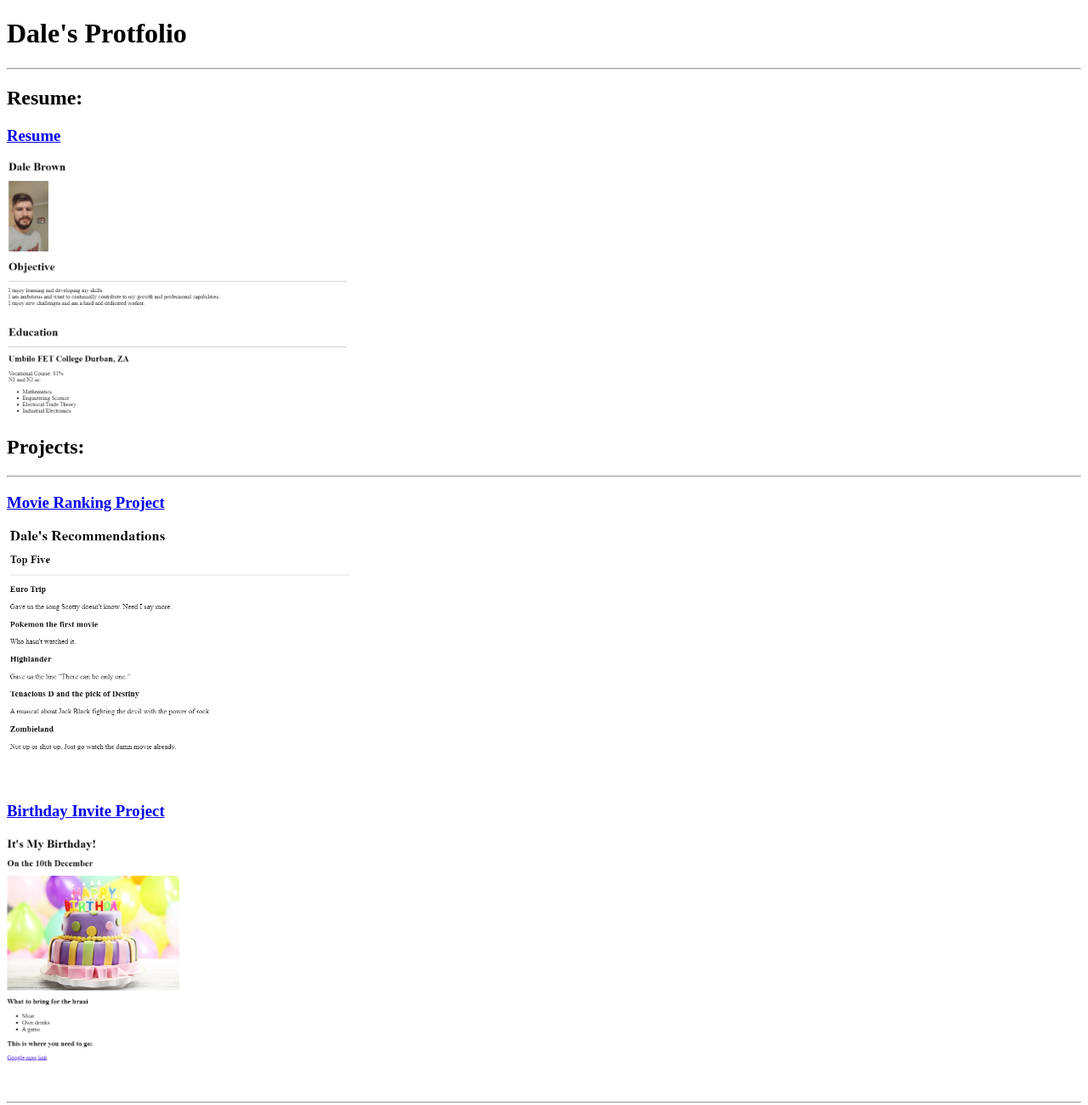
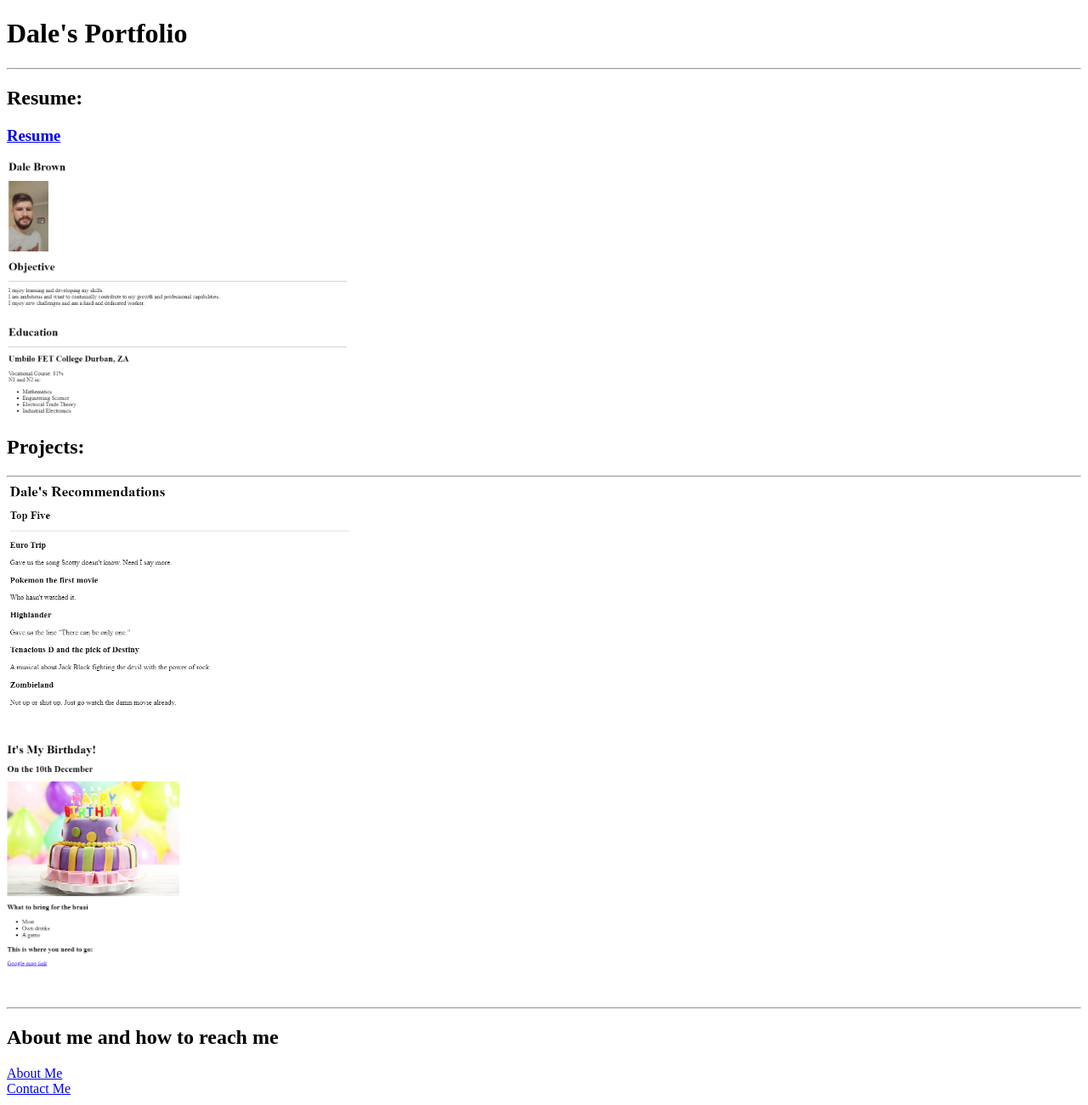
Before and after one commit to Dale-turtle/html-portfolio, a plain HTML site: page index.html in a window 1280 px wide. Shown: the top 1301 px of the page at 85% size. Drawn offline with Linux system fonts and the light colour scheme.

Commit message:
Add files via upload

```diff
--- a/index.html
+++ b/index.html
@@ -3,21 +3,21 @@
 <head>
     <meta charset="UTF-8">
     <meta name="viewport" content="width=device-width, initial-scale=1.0">
-    <title>Dale Brown's Protfolio</title>
+    <title>Dale Brown's Portfolio</title>
 </head>
 <body>
-    <h1>Dale's Protfolio</h1>
+    <h1>Dale's Portfolio</h1>
     <hr />
     <h2>Resume:</h2>
     <h3><a href="./public/Online Resume.html">Resume</a></h3>
     <img src="./assets/images/Resume image.png" height="300" alt="image of Dale Brown's Resume"/>
     <h2>Projects:</h2>
     <hr />
-    <h3><a href="./public/Movie rankings.html">Movie Ranking Project</a></h3>
-    <img src="./assets/images/Movie ranking List.png" height="300" alt="movie ranking project preview"/>
+    <a href="./public/Movie rankings.html"><img src="./assets/images/Movie ranking List.png" height="300" alt="movie ranking project preview"/></a>
+
     <br />
-    <h3><a href="./public/Birthday Invite.html">Birthday Invite Project</a></h3>
-    <img src="./assets/images/Birthday invite.png" height="300" alt="birthday invite project previw"/>
+    <a href="./public/Birthday Invite.html"><img src="./assets/images/Birthday invite.png" height="300" alt="birthday invite project previw"/></a>
+
     <hr />
     <h2>About me and how to reach me</h2>
     <a href="./public/about.html">About Me</a>
```
